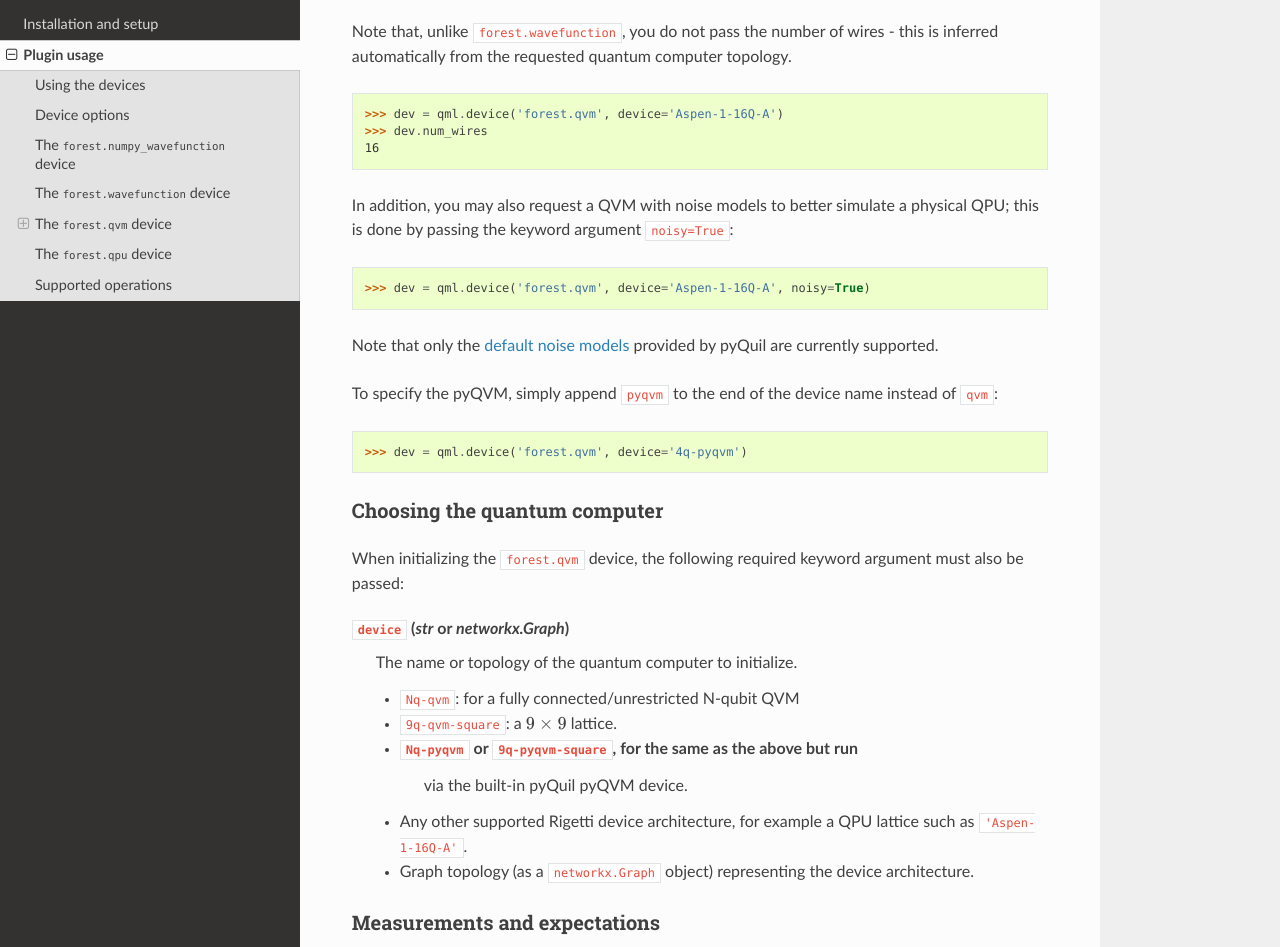
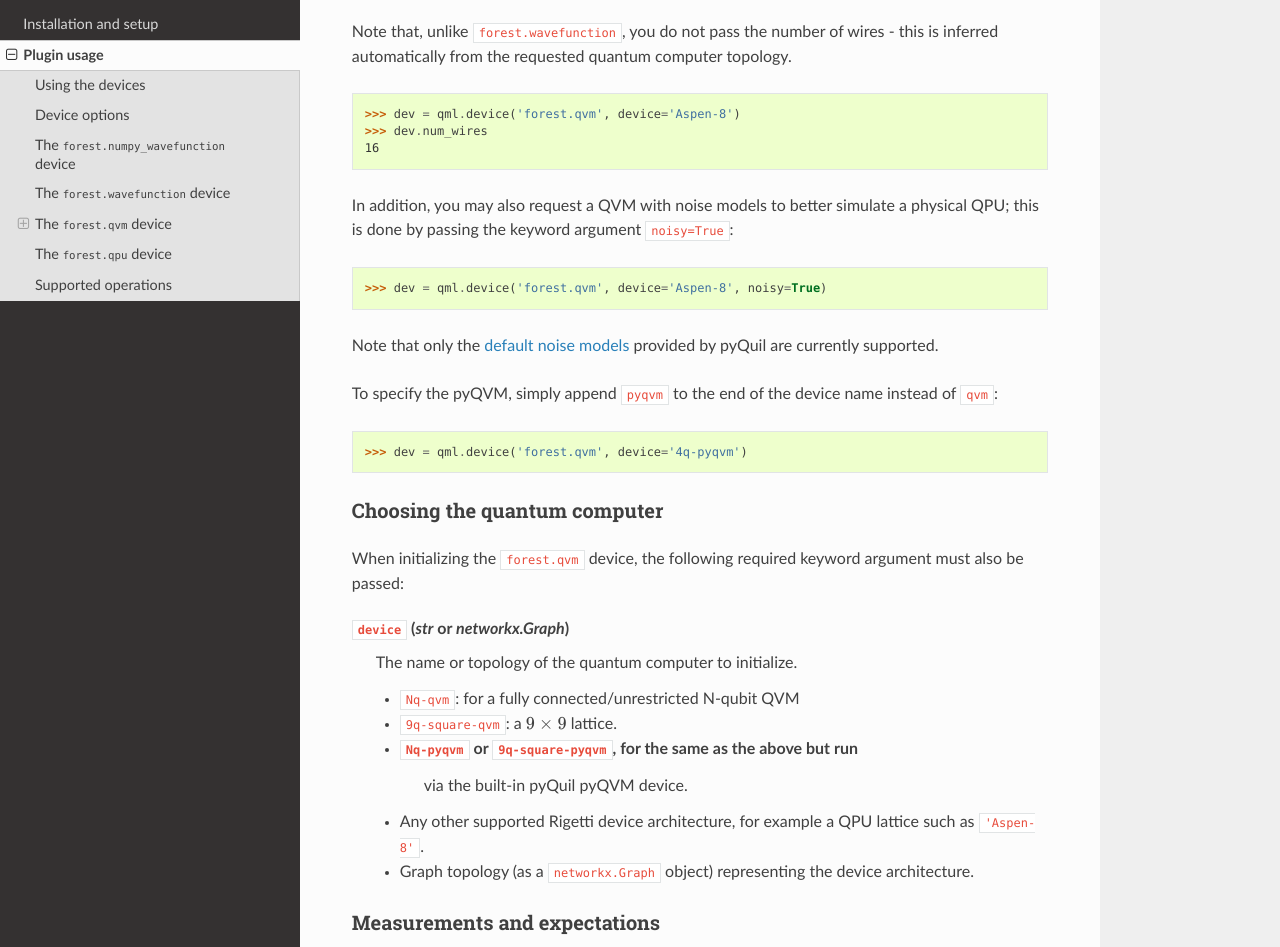
Before and after one commit to PennyLaneAI/pennylane-rigetti, a Sphinx documentation site: the page built from doc/usage.rst, in a window 1280 px wide and 1400 px high, scrolled down 3783 px. Shown: the part 153-1100 px from the top of the window. Built offline with Sphinx 7.4.7 and the Read the Docs theme 2.0.0, drawn with Linux system fonts in a browser that asks for light colours; some of the changed text lies outside the part shown.

Commit message:
Update naming

```diff
--- a/doc/usage.rst
+++ b/doc/usage.rst
@@ -27,7 +27,7 @@ You can instantiate these devices in PennyLane as follows:
 >>> dev_simulator = qml.device('forest.wavefunction', wires=2)
 >>> dev_pyqvm = qml.device('forest.qvm', device='2q-pyqvm', shots=1000)
 >>> dev_qvm = qml.device('forest.qvm', device='2q-qvm', shots=1000)
->>> dev_qpu = qml.device('forest.qpu', device='Aspen-0-12Q-A', shots=1000)
+>>> dev_qpu = qml.device('forest.qpu', device='Aspen-8', shots=1000)
 
 
 
@@ -166,13 +166,13 @@ The ``forest.qvm`` device provides an interface between PennyLane and the Forest
 
 Note that, unlike ``forest.wavefunction``, you do not pass the number of wires - this is inferred automatically from the requested quantum computer topology.
 
->>> dev = qml.device('forest.qvm', device='Aspen-1-16Q-A')
+>>> dev = qml.device('forest.qvm', device='Aspen-8')
 >>> dev.num_wires
 16
 
 In addition, you may also request a QVM with noise models to better simulate a physical QPU; this is done by passing the keyword argument ``noisy=True``:
 
->>> dev = qml.device('forest.qvm', device='Aspen-1-16Q-A', noisy=True)
+>>> dev = qml.device('forest.qvm', device='Aspen-8', noisy=True)
 
 Note that only the `default noise models <http://docs.rigetti.com/en/stable/noise.html>`_ provided by pyQuil are currently supported.
 
@@ -190,11 +190,11 @@ When initializing the ``forest.qvm`` device, the following required keyword argu
     The name or topology of the quantum computer to initialize.
 
     * ``Nq-qvm``: for a fully connected/unrestricted N-qubit QVM
-    * ``9q-qvm-square``: a :math:`9\times 9` lattice.
-    * ``Nq-pyqvm`` or ``9q-pyqvm-square``, for the same as the above but run
+    * ``9q-square-qvm``: a :math:`9\times 9` lattice.
+    * ``Nq-pyqvm`` or ``9q-square-pyqvm``, for the same as the above but run
        via the built-in pyQuil pyQVM device.
     * Any other supported Rigetti device architecture, for
-      example a QPU lattice such as ``'Aspen-1-16Q-A'``.
+      example a QPU lattice such as ``'Aspen-8'``.
     * Graph topology (as a ``networkx.Graph`` object) representing the device architecture.
 
 
```
Also changed, not shown: 1 other file.
